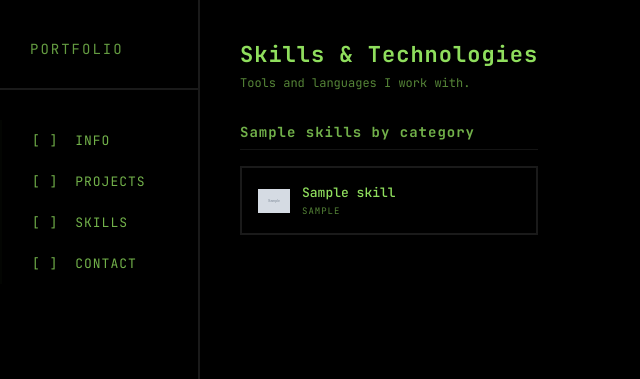
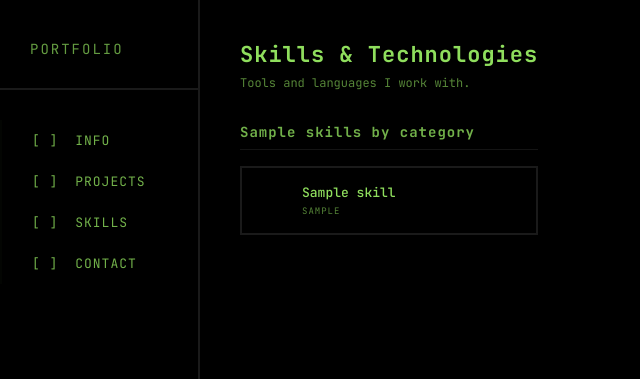
Before and after one commit to decccmcc/my-portfolio, a Django app: template skill/templates/skill/skills_view.html in a window 1280 px wide. Shown: the top 379 px of the page, without its empty margins (0-640 px from the left). Run offline with Django 5.2, Linux system fonts and the light colour scheme; the template is opened without the code that fills it: most values are stand-ins (such as "Sample title", 1, 10 or a date in 2020); grey boxes marked "Sample" are stand-in pictures.

Commit message:
Replace skill icon image with Font Awesome icon class in skills view

```diff
--- a/skill/templates/skill/skills_view.html
+++ b/skill/templates/skill/skills_view.html
@@ -16,8 +16,8 @@
                     <div class="skill-grid">
                         {% for skill in skills %}
                             <div class="skill-card">
-                                {% if skill.icon %}
-                                    <img src="{{ skill.icon.url }}" alt="{{ skill.name }}" class="skill-icon">
+                                {% if skill.icon_class %}
+                                    <i class="skill-icon {{ skill.icon_class }}"></i>
                                 {% endif %}
                                 <div class="skill-info">
                                     <h3 class="skill-name">{{ skill.name }}</h3>
```
